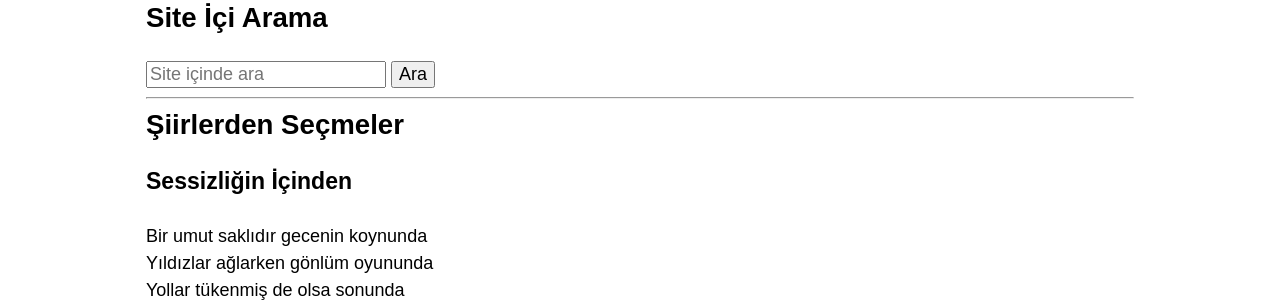
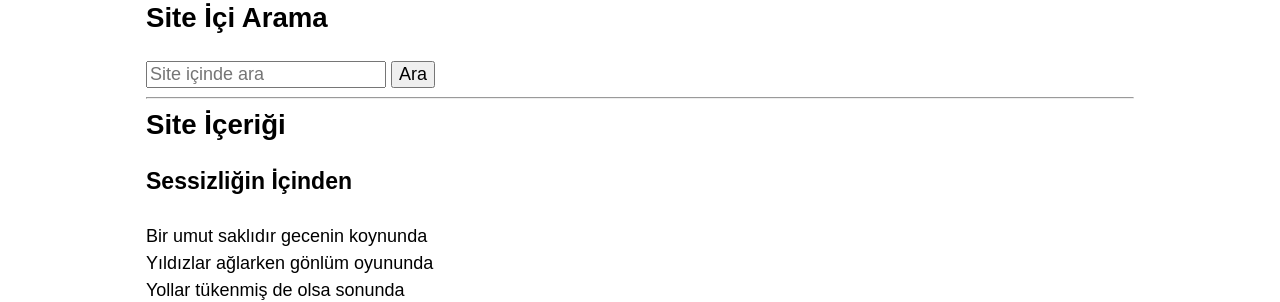
Before and after one commit to MehmetAykurt/mehmetaykurt.github.io, a Jekyll site: the page built from index.md, in a window 1280 px wide. Shown: the part 387-689 px from the top of the page. Built offline with Jekyll 4.4.1, drawn with Linux system fonts in a browser that asks for light colours; nearby versions of some CDN libraries.

Commit message:
Rename section to Site İçeriği

```diff
--- a/index.md
+++ b/index.md
@@ -26,7 +26,7 @@ Hoş Geldiniz
 
 ---
 
-## Şiirlerden Seçmeler
+## Site İçeriği
 
 ### Sessizliğin İçinden
 
```
